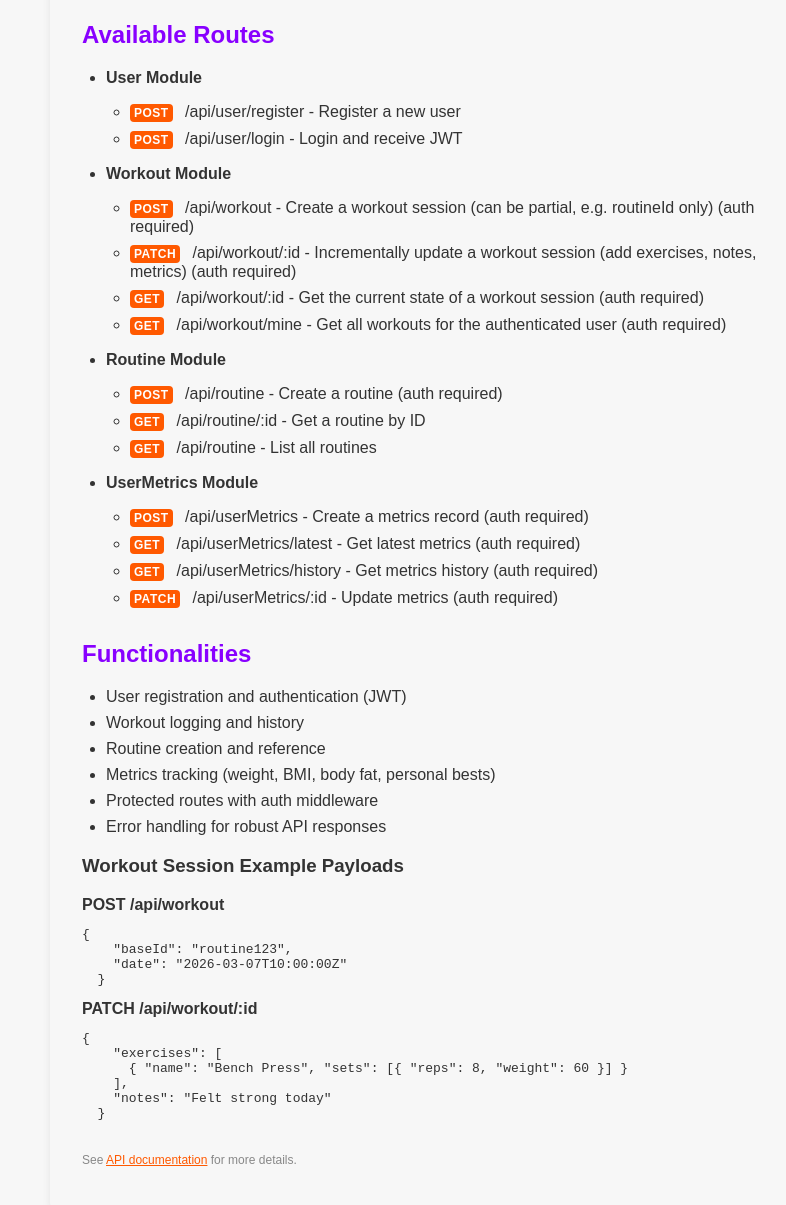
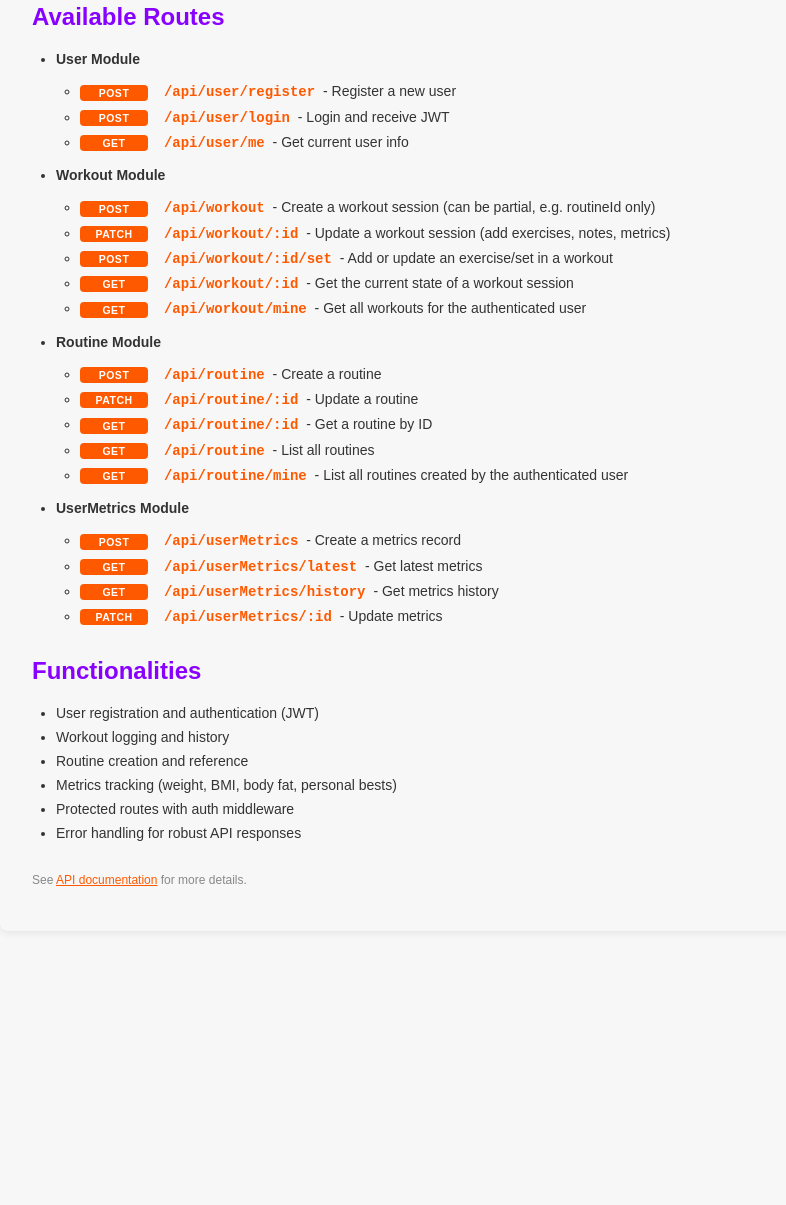
Before and after one commit to ClydSpyd/workout_tracker_api, a website: page public/index.html in a window 1280 px wide. Shown: the part 193-1398 px from the top of the page, without its empty margins (208-994 px from the left). After the commit the page ends 1164 px from the top, so only its background shows below. Drawn offline with Linux system fonts and the light colour scheme.

Commit message:
docs-updated

```diff
--- a/public/index.html
+++ b/public/index.html
@@ -14,31 +14,35 @@
     <ul>
       <li><strong>User Module</strong>
         <ul>
-          <li><span class="method">POST</span> /api/user/register - Register a new user</li>
-          <li><span class="method">POST</span> /api/user/login - Login and receive JWT</li>
+          <li><span class="method">POST</span> <span class="slug">/api/user/register</span> - Register a new user</li>
+          <li><span class="method">POST</span> <span class="slug">/api/user/login</span> - Login and receive JWT</li>
+          <li><span class="method">GET</span> <span class="slug">/api/user/me</span> - Get current user info</li>
         </ul>
       </li>
       <li><strong>Workout Module</strong>
         <ul>
-            <li><span class="method">POST</span> /api/workout - Create a workout session (can be partial, e.g. routineId only) <span class="auth">(auth required)</span></li>
-            <li><span class="method">PATCH</span> /api/workout/:id - Incrementally update a workout session (add exercises, notes, metrics) <span class="auth">(auth required)</span></li>
-            <li><span class="method">GET</span> /api/workout/:id - Get the current state of a workout session <span class="auth">(auth required)</span></li>
-            <li><span class="method">GET</span> /api/workout/mine - Get all workouts for the authenticated user <span class="auth">(auth required)</span></li>
+          <li><span class="method">POST</span> <span class="slug">/api/workout</span> - Create a workout session (can be partial, e.g. routineId only)</li>
+          <li><span class="method">PATCH</span> <span class="slug">/api/workout/:id</span> - Update a workout session (add exercises, notes, metrics)</li>
+          <li><span class="method">POST</span> <span class="slug">/api/workout/:id/set</span> - Add or update an exercise/set in a workout</li>
+          <li><span class="method">GET</span> <span class="slug">/api/workout/:id</span> - Get the current state of a workout session</li>
+          <li><span class="method">GET</span> <span class="slug">/api/workout/mine</span> - Get all workouts for the authenticated user</li>
         </ul>
       </li>
       <li><strong>Routine Module</strong>
         <ul>
-          <li><span class="method">POST</span> /api/routine - Create a routine (auth required)</li>
-          <li><span class="method">GET</span> /api/routine/:id - Get a routine by ID</li>
-          <li><span class="method">GET</span> /api/routine - List all routines</li>
+          <li><span class="method">POST</span> <span class="slug">/api/routine</span> - Create a routine</li>
+          <li><span class="method">PATCH</span> <span class="slug">/api/routine/:id</span> - Update a routine</li>
+          <li><span class="method">GET</span> <span class="slug">/api/routine/:id</span> - Get a routine by ID</li>
+          <li><span class="method">GET</span> <span class="slug">/api/routine</span> - List all routines</li>
+          <li><span class="method">GET</span> <span class="slug">/api/routine/mine</span> - List all routines created by the authenticated user</li>
         </ul>
       </li>
       <li><strong>UserMetrics Module</strong>
         <ul>
-          <li><span class="method">POST</span> /api/userMetrics - Create a metrics record (auth required)</li>
-          <li><span class="method">GET</span> /api/userMetrics/latest - Get latest metrics (auth required)</li>
-          <li><span class="method">GET</span> /api/userMetrics/history - Get metrics history (auth required)</li>
-          <li><span class="method">PATCH</span> /api/userMetrics/:id - Update metrics (auth required)</li>
+          <li><span class="method">POST</span> <span class="slug">/api/userMetrics</span> - Create a metrics record</li>
+          <li><span class="method">GET</span> <span class="slug">/api/userMetrics/latest</span> - Get latest metrics</li>
+          <li><span class="method">GET</span> <span class="slug">/api/userMetrics/history</span> - Get metrics history</li>
+          <li><span class="method">PATCH</span> <span class="slug">/api/userMetrics/:id</span> - Update metrics</li>
         </ul>
       </li>
     </ul>
@@ -51,21 +55,6 @@
       <li>Protected routes with auth middleware</li>
       <li>Error handling for robust API responses</li>
     </ul>
-      <h3>Workout Session Example Payloads</h3>
-      <div class="example">
-        <strong>POST /api/workout</strong>
-        <pre>{
-    "baseId": "routine123",
-    "date": "2026-03-07T10:00:00Z"
-  }</pre>
-        <strong>PATCH /api/workout/:id</strong>
-        <pre>{
-    "exercises": [
-      { "name": "Bench Press", "sets": [{ "reps": 8, "weight": 60 }] }
-    ],
-    "notes": "Felt strong today"
-  }</pre>
-      </div>
     <footer>
       <p>See <a href="/api/docs">API documentation</a> for more details.</p>
     </footer>
--- a/public/style.css
+++ b/public/style.css
@@ -12,7 +12,7 @@ body {
   padding: 0;
 }
 .container {
-  max-width: 700px;
+  max-width: 800px;
   margin: 40px auto;
   background: var(--background-color);
   border-radius: 8px;
@@ -33,6 +33,7 @@ ul {
 }
 li {
   margin-bottom: 8px;
+  font-size: 14px;
 }
 footer {
   margin-top: 32px;
@@ -53,4 +54,15 @@ a {
   margin-right: 8px;
   font-size: 0.75em;
   letter-spacing: 0.5px;
+  width: 60px;
+  text-align: center;
+  vertical-align: middle;
 }
+
+.slug{
+    font-family: "Courier New", Courier, monospace;
+    font-weight: 600;
+    color: var(--secondary-color);
+    padding: 2px 4px;
+    border-radius: 4px;
+}
```
Also changed, not shown: README.md.
